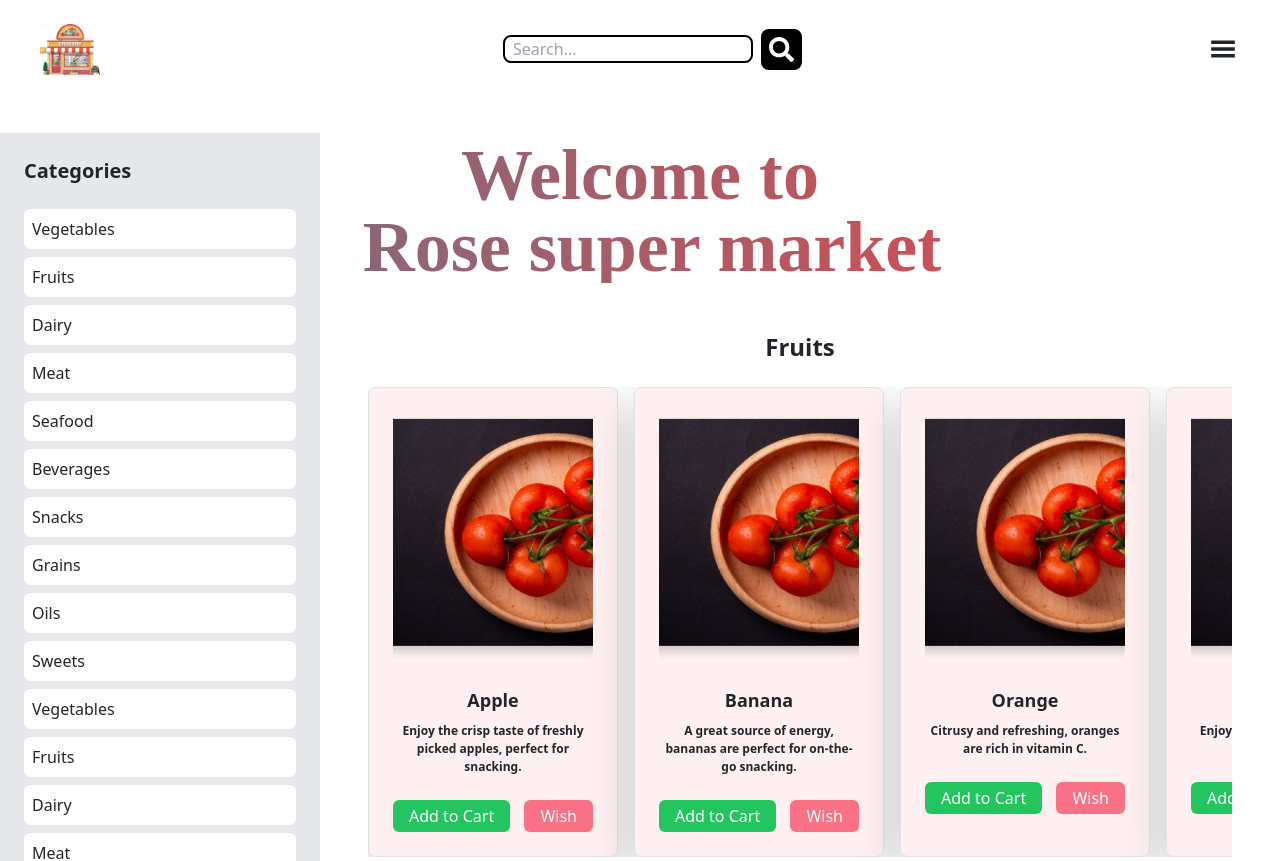
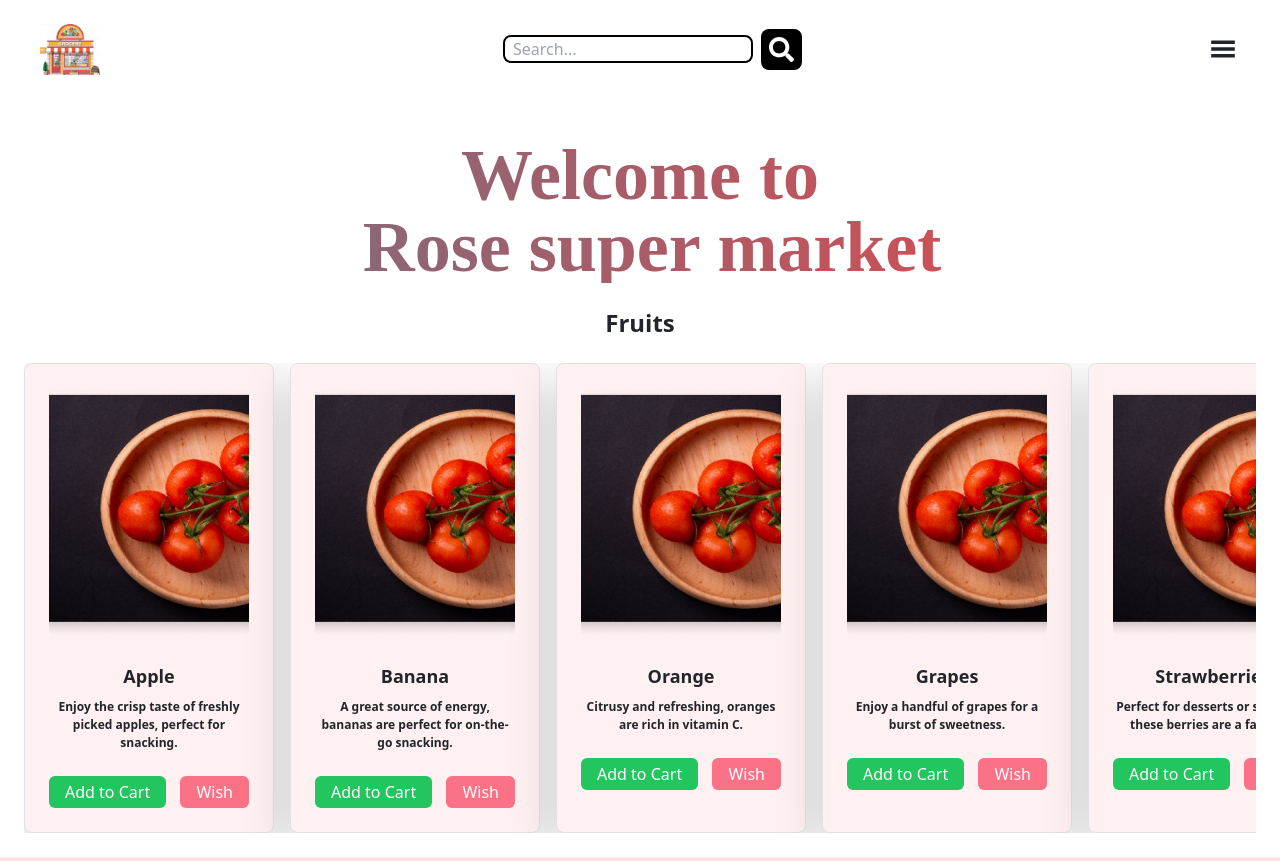
Before and after one commit to sailendraprasath/Frontend, a React (Vite) app: page /home in a window 1280 px wide. Shown: the top 861 px of the page. Built offline with nearby package versions, Linux system fonts and the light colour scheme; a web font is replaced by a local one.

Commit message:
i did card and slider then i will do make this home page properly

```diff
--- a/src/page/Home.jsx
+++ b/src/page/Home.jsx
@@ -1,6 +1,6 @@
 import Cards from "../components/Cards";
 import Navbar from "../components/Navbar";
-import SlideCard from "../components/SlideCards";
+// import SlideCard from "../components/SlideCards";
 // import Carousel from "../components/Carousel";
 // import Card from "../components/Card";
 import Welcome from "../components/Welcome";
@@ -12,7 +12,7 @@ const Home = () => {
       <div>
         <Navbar />
         <Welcome />
-        <SlideCard />
+        {/* <SlideCard /> */}
         <Cards />
         <FooterShop />
         {/* <Carousel /> */}
```
